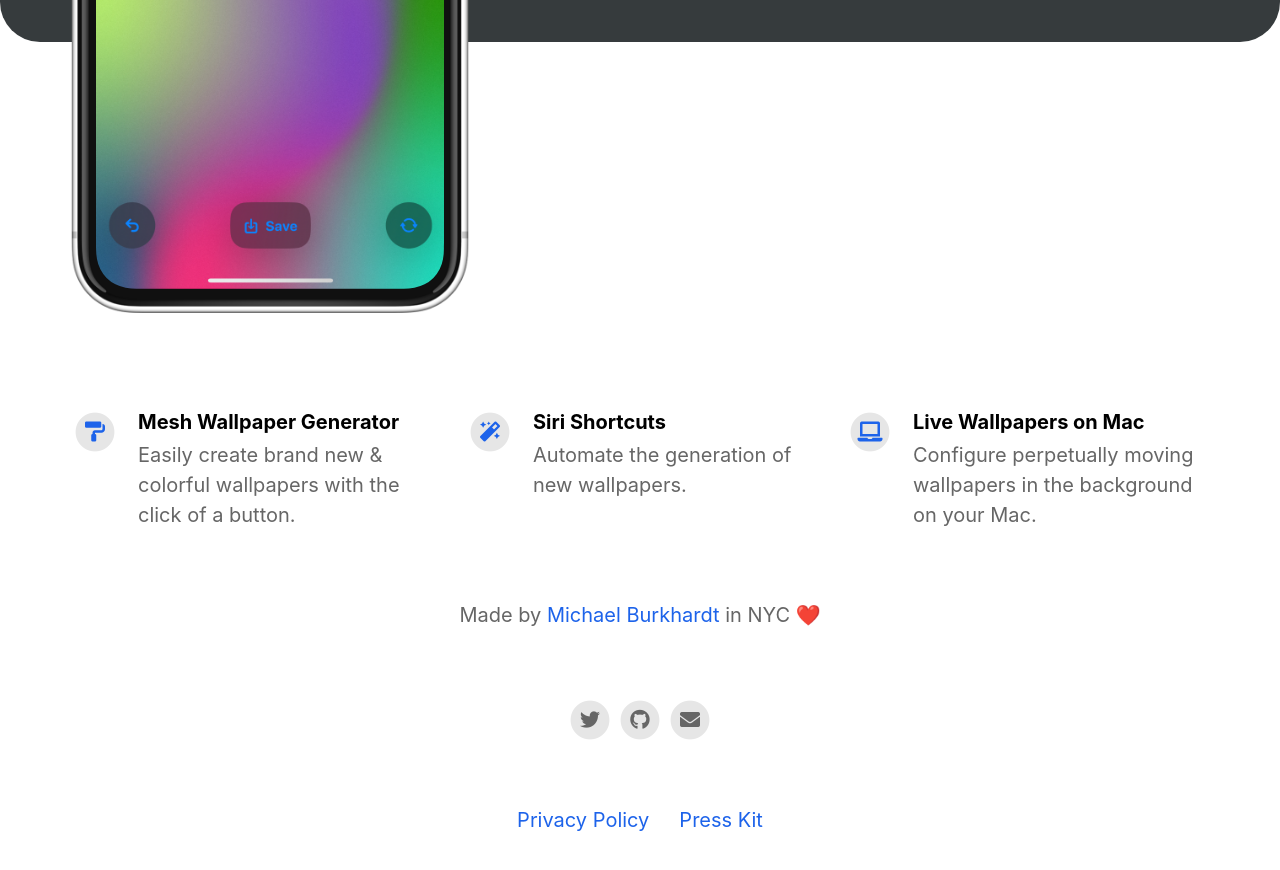
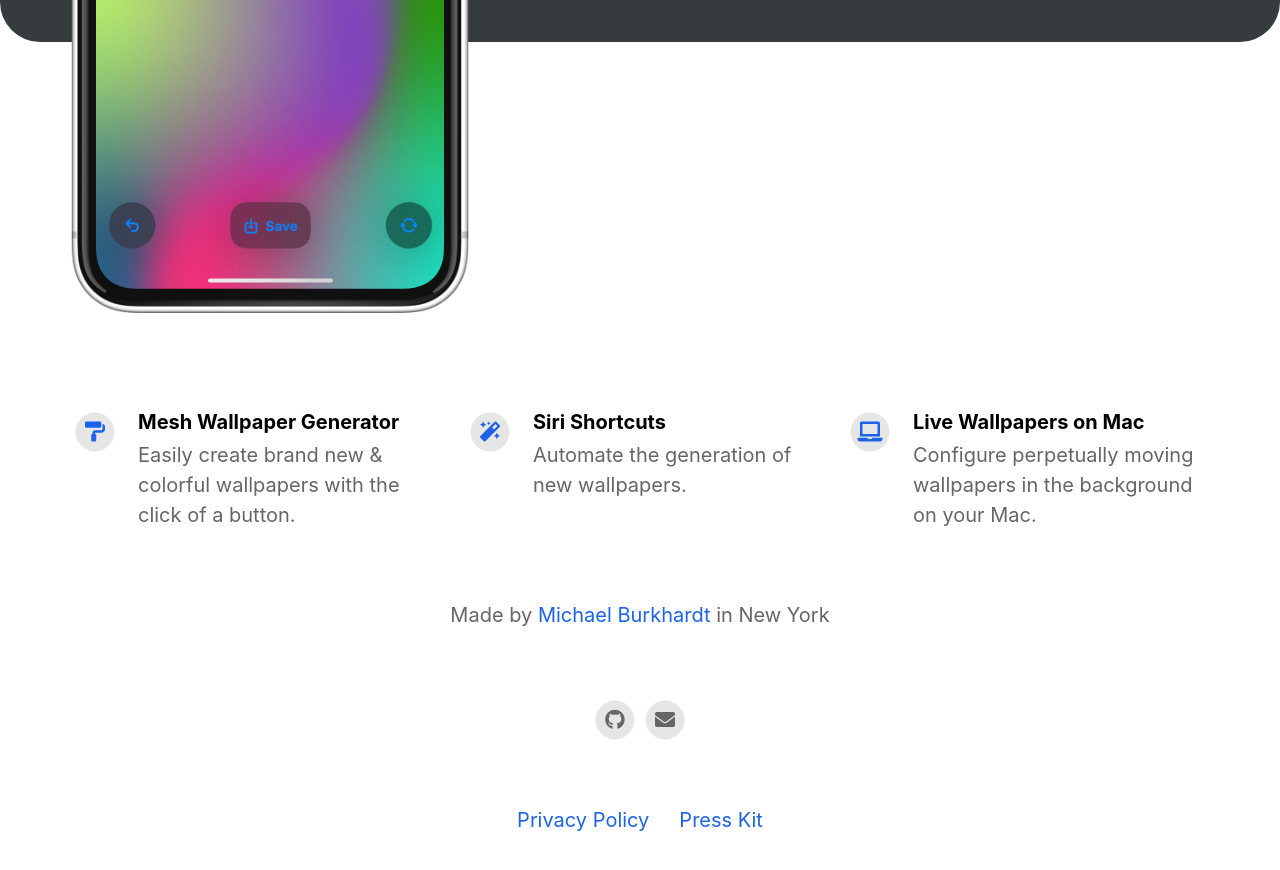
Before and after one commit to AcrylicApp/Website, a Jekyll site: the page built from index.html, in a window 1280 px wide and 900 px high, scrolled down 672 px. Shown: the top 870 px of the window. Built offline with Jekyll 4.4.1, drawn with Linux system fonts in a browser that asks for light colours; nearby versions of some CDN libraries.

Commit message:
Update _config.yml

```diff
--- a/_config.yml
+++ b/_config.yml
@@ -22,13 +22,13 @@ enable_smart_app_banner                   : true
 
 # Information About Yourself
 your_name                                 : Michael Burkhardt
-your_link                                 : https://michaelb.nyc
-your_city                                 : NYC ❤️
-email_address                             : hi@michaelb.nyc
+your_link                                 : https://twitter.com/mbrkhrdt
+your_city                                 : New York
+email_address                             : apps@michaelb.nyc
 facebook_username                         :
 instagram_username                        :
-twitter_username                          : mbrkhrdt
-github_username                           : mbrkhrdt
+twitter_username                          :
+github_username                           : AcrylicApp
 youtube_username                          :
 mastodon_link                             :
 
```
